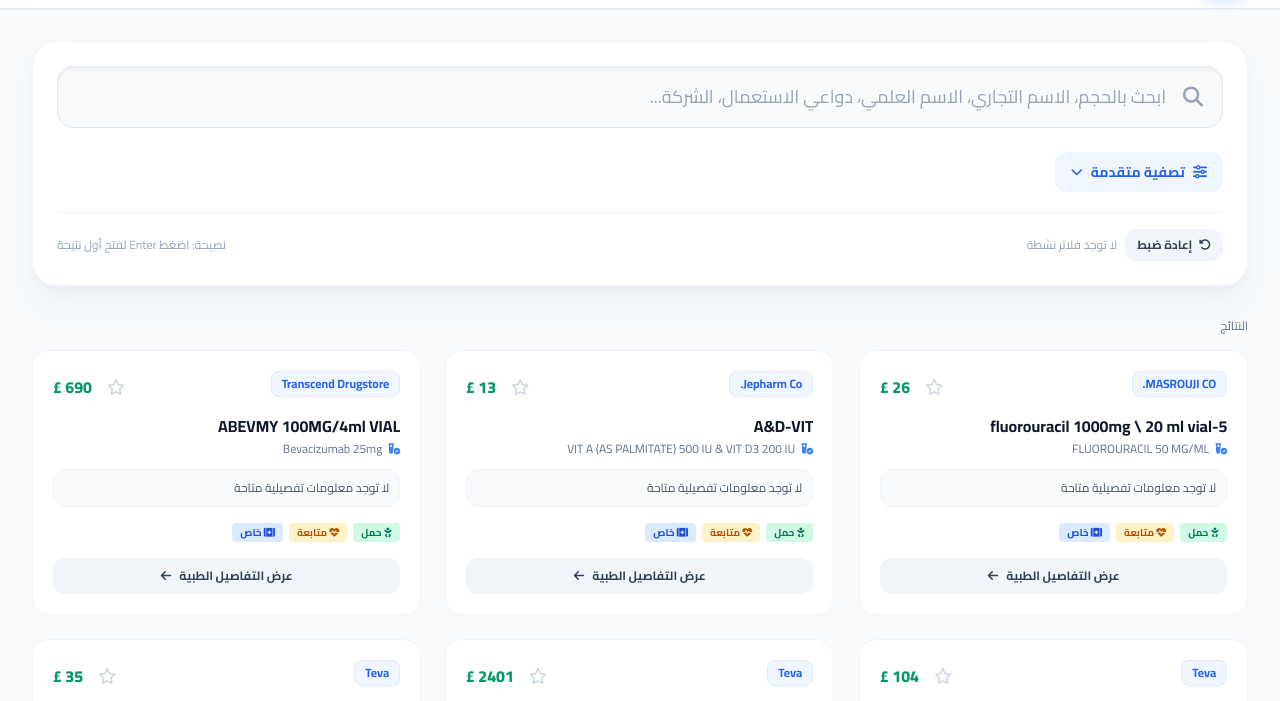
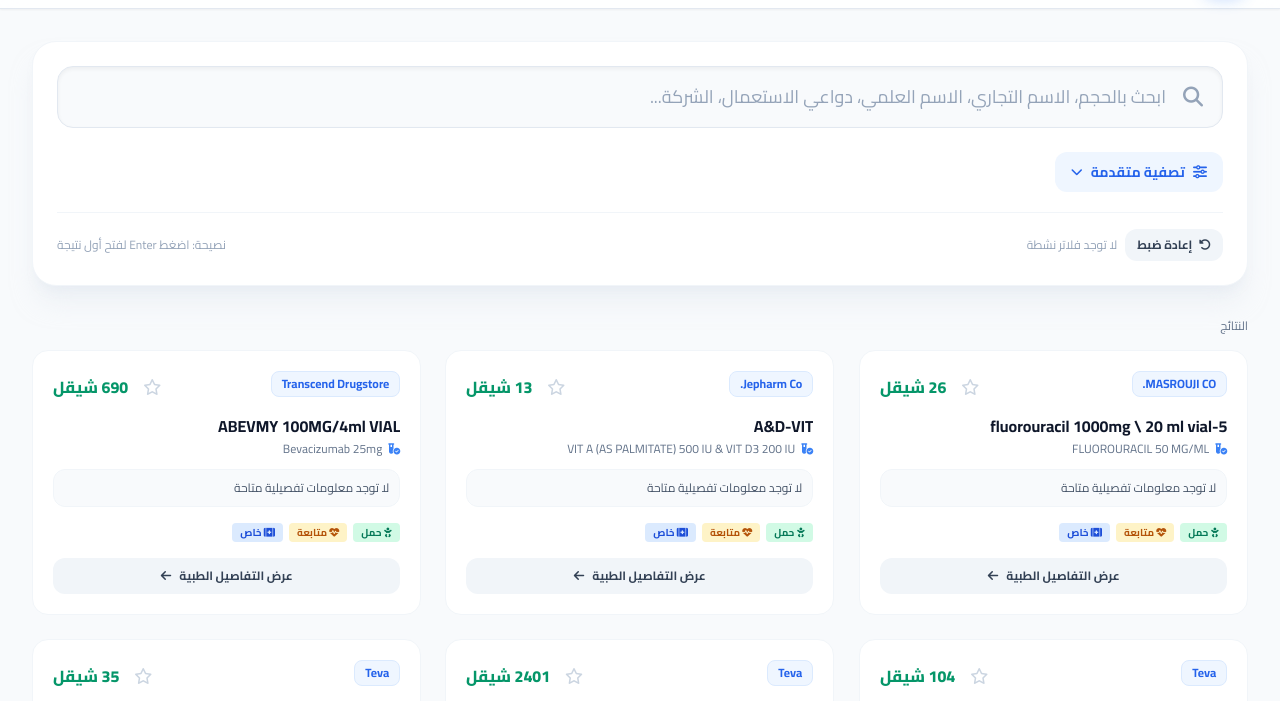
Before and after one commit to mohammediashawahna-art/Paldose-, a plain HTML site: page index.html in a window 1280 px wide. Shown: the part 72-773 px from the top of the page. Drawn offline with nearby package versions, Linux system fonts and the light colour scheme.

Commit message:
Update index.html

```diff
--- a/index.html
+++ b/index.html
@@ -586,7 +586,7 @@
                                     <i class="${isFav ? 'fa-solid' : 'fa-regular'} fa-star"></i>
                                 </button>
                                 <span class="text-base font-extrabold text-emerald-600 dark:text-emerald-400 whitespace-nowrap">
-                                    ${drug['Price3'] ? escapeHtml(drug['Price3']) + ' £' : 'غير محدد'}
+                                    ${drug['Price3'] ? escapeHtml(drug['Price3']) + ' شيقل' : 'غير محدد'}
                                 </span>
                             </div>
                         </div>
```
